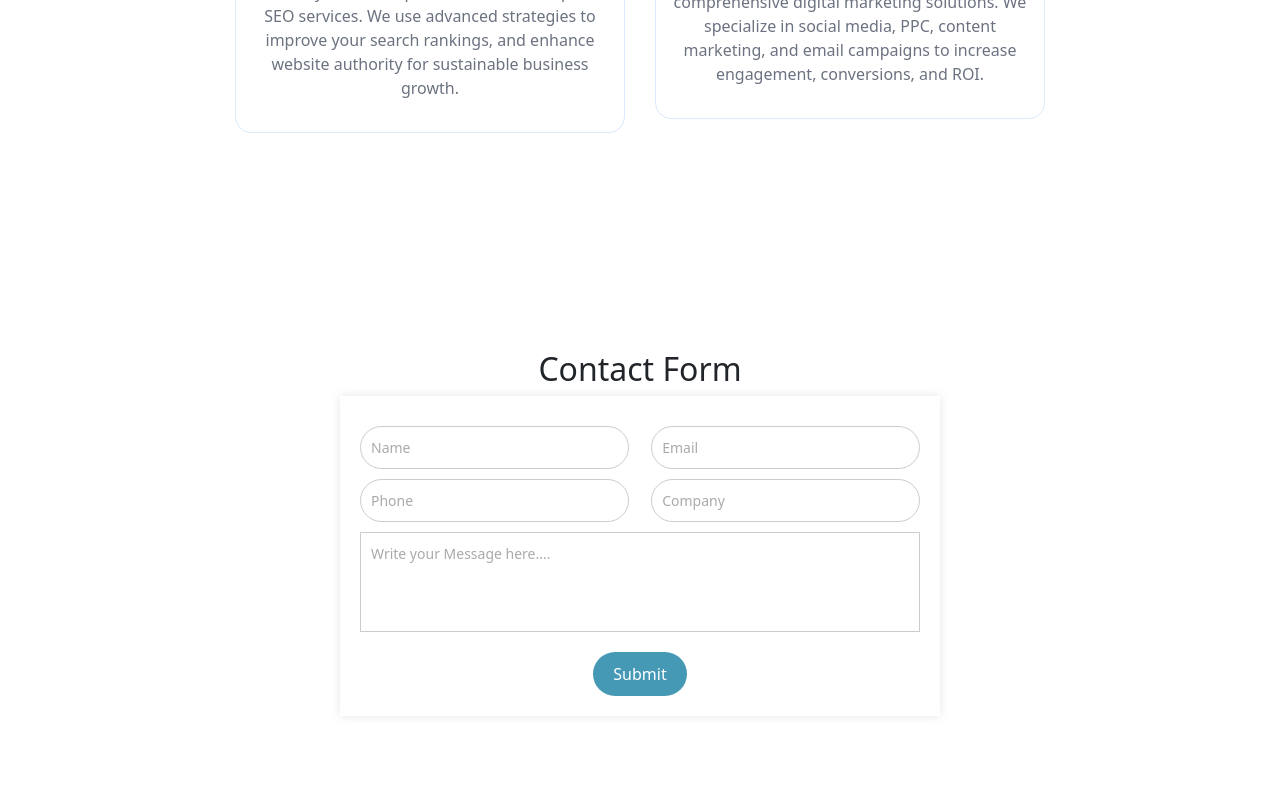
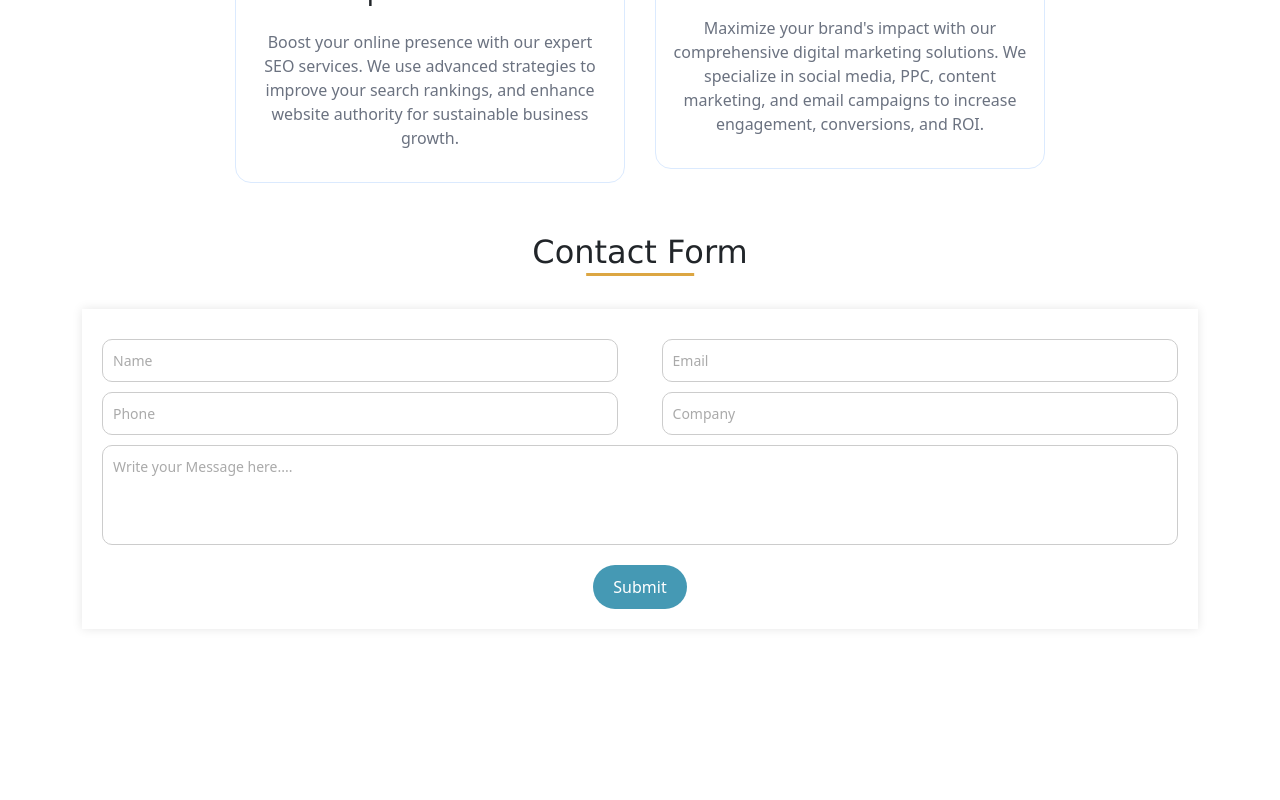
Before and after one commit to Softmark-sol/Softmark-Solutions-Frontend, a React (Create React App) app: page / in a window 1280 px wide. Shown: the part 1080-1880 px from the top of the page. Built offline with nearby package versions, Linux system fonts and the light colour scheme.

Commit message:
Fixed contact form

```diff
--- a/src/components/ContactForm.jsx
+++ b/src/components/ContactForm.jsx
@@ -1,6 +1,6 @@
-import React, { useState } from 'react';
-import axios from 'axios';
-import '../css/contactForm.css'; // Ensure this path is correct
+import React, { useState } from 'react'
+import axios from 'axios'
+import '../css/contactForm.css'
 
 const ContactForm = () => {
   const [formData, setFormData] = useState({
@@ -9,31 +9,38 @@ const ContactForm = () => {
     phone: '',
     company: '',
     message: ''
-  });
+  })
 
   const handleChange = (e) => {
-    const { name, value } = e.target;
-    setFormData({ ...formData, [name]: value });
-  };
+    const { name, value } = e.target
+    setFormData({ ...formData, [name]: value })
+  }
 
   const handleSubmit = async (e) => {
-    e.preventDefault();
+    e.preventDefault()
     try {
-      const response = await axios.post('http://localhost:3001/send', formData);
+      const response = await axios.post('http://localhost:3001/send', formData)
       if (response.status === 200) {
-        alert('Message sent successfully!');
-        setFormData({ name: '', email: '', phone: '', company: '', message: '' });
+        alert('Message sent successfully!')
+        setFormData({
+          name: '',
+          email: '',
+          phone: '',
+          company: '',
+          message: ''
+        })
       }
     } catch (error) {
-      alert('Failed to send message. Please try again later.');
+      alert('Failed to send message. Please try again later.')
     }
-  };
+  }
 
   return (
+    <>
+      <div className='card-heading-service'>
+        <h2 className='heading-underline-service'>Contact Form</h2>
+      </div>
       <div className='form-container container'>
-      <div className='card-heading-contact'>
-        <h2 className='heading-underline-contact'>Contact Form</h2>
-      </div>
         <form className='contact-form' onSubmit={handleSubmit}>
           <div className='form-group'>
             <input
@@ -90,7 +97,8 @@ const ContactForm = () => {
           </div>
         </form>
       </div>
-  );
-};
+    </>
+  )
+}
 
-export default ContactForm;
+export default ContactForm
--- a/src/css/contactForm.css
+++ b/src/css/contactForm.css
@@ -1,10 +1,34 @@
+.card-heading-service {
+  text-align: center;
+  font-size: 1.5rem;
+  font-family: 'Lucida Sans', 'Lucida Grande', 'Lucida Sans Unicode', sans-serif;
+  padding-top: 50px;
+  margin-bottom: 30px;
+}
+
+.card-heading-service .heading-underline-service {
+  position: relative;
+  display: inline-block;
+}
+
+.card-heading-service .heading-underline-service::after {
+  content: '';
+  margin-top: 50px;
+  position: absolute;
+  left: 50%;
+  bottom: -5px;
+  transform: translateX(-50%);
+  width: 50%;
+  height: 3px; /* Adjust the height as needed */
+  background-color: rgb(220, 166, 66);
+}
+
 .form-container {
+  width: 100%;
   display: flex;
   flex-direction: column;
   justify-content: center;
   align-items: center;
-  padding: 20px; /* Adjusted for better spacing on smaller screens */
-  min-height: 100vh; /* Ensures it takes the full height of the viewport */
 }
 
 .card-heading {
@@ -23,7 +47,6 @@
   padding: 20px;
   box-shadow: 0 0 10px rgba(0, 0, 0, 0.1);
   width: 100%;
-  max-width: 600px; /* Limit the max width for better readability on larger screens */
 }
 
 .form-group {
@@ -35,7 +58,7 @@
 .form-control {
   width: 48%;
   padding: 10px;
-  border-radius: 40px;
+  border-radius: 10px;
   border: 1px solid #ccc;
   font-size: 14px;
 }
@@ -48,7 +71,7 @@ textarea.form-control {
   width: 100%;
   height: 100px;
   resize: none;
-  border-radius: 0; /* Override to remove border radius */
+  border-radius: 10px;
 }
 
 .btn-container {
```
Lines whose indentation alone changed are shown as unchanged.
